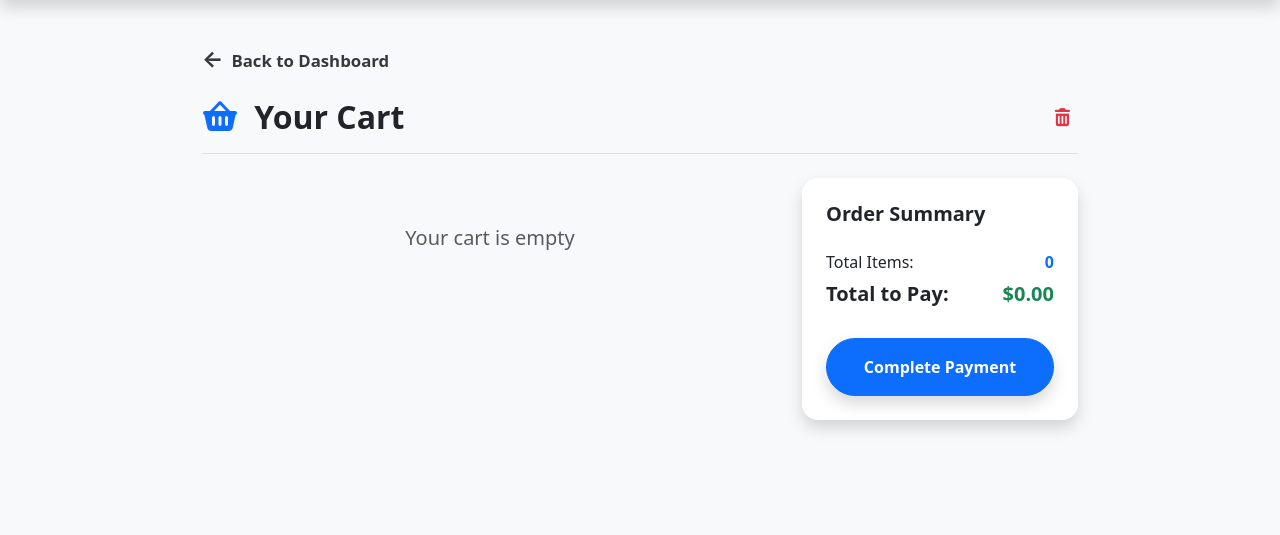
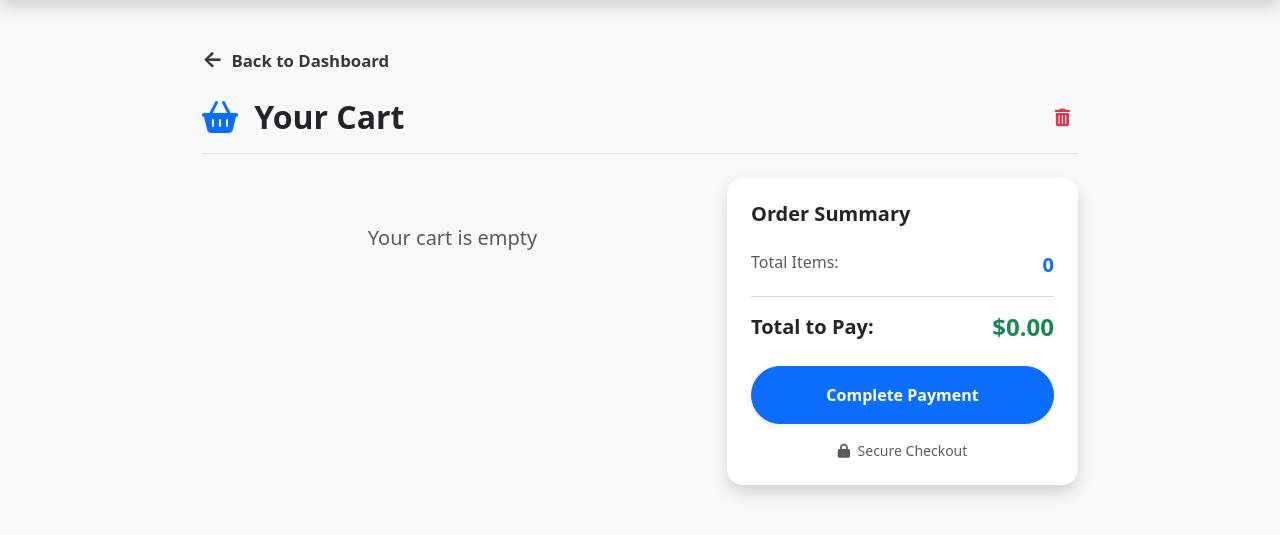
Before and after one commit to elvis-kitonsa/ecommerce_project, a Django app: page /cart/ in a window 1280 px wide. Shown: the part 50-585 px from the top of the page. Run offline with Django 5.2, Linux system fonts and the light colour scheme.

Commit message:
UI: Balanced cart layout (7:5 ratio), added Font Awesome trust icons, and sticky summary card

```diff
--- a/shop/templates/shop/cart.html
+++ b/shop/templates/shop/cart.html
@@ -8,9 +8,10 @@
 <head>
     <meta charset="UTF-8">
     <meta name="viewport" content="width=device-width, initial-scale=1.0">
-    <title>Shopping Cart</title>
+    <title>Tech Store | Shopping Cart</title>
     <link href="https://cdn.jsdelivr.net/npm/bootstrap@5.3.0/dist/css/bootstrap.min.css" rel="stylesheet">
     <link rel="stylesheet" href="https://cdnjs.cloudflare.com/ajax/libs/font-awesome/6.0.0/all.min.css">
+    <link rel="stylesheet" href="https://cdnjs.cloudflare.com/ajax/libs/font-awesome/6.0.0/css/all.min.css">
     <style>
         /* Custom styles for the cart page */
         .qty-control {
@@ -69,30 +70,39 @@
     </div>
 
     <div class="row g-4 align-items-start">
-        <div class="col-lg-8">
+        <div class="col-lg-7">
             <div id="cart-page-items">
                 <!-- Cart items will be dynamically inserted here by JavaScript -->
                 <p class="text-muted">Loading your items...</p>
             </div>
         </div>
 
-        <div class="col-lg-4">
-            <div class="card shadow border-0 rounded-4">
+        <!-- Order Summary Section -->
+         <!-- Displays total items and total price with checkout button -->
+        <div class="col-lg-8 col-xl-5">
+            <div class="card shadow border-0 rounded-4 sticky-top" style="top: 2rem;">
                 <div class="card-body p-4">
-                    <!-- Order Summary Section -->
-                     <!-- Displays total items and total price, with a checkout button -->
                     <h5 class="card-title fw-bold mb-4">Order Summary</h5>
-                    <div class="d-flex justify-content-between mb-2">
-                        <span>Total Items:</span>
-                        <span id="cart-page-count" class="fw-bold text-primary">0</span>
+
+                    <div class="d-flex justify-content-between mb-3">
+                        <span class="text-muted">Total Items:</span>
+                        <span id="cart-page-count" class="fw-bold text-primary fs-5">0</span>
                     </div>
-                    <div class="d-flex justify-content-between mb-4">
-                        <span class="h5 fw-bold">Total to Pay:</span>
-                        <span id="cart-page-total" class="h5 fw-bold text-success">$0.00</span>
+
+                    <hr class="text-muted opacity-25">
+
+                    <div class="d-flex justify-content-between align-items-center mb-4">
+                        <span class="h5 fw-bold mb-0">Total to Pay:</span>
+                        <span id="cart-page-total" class="h4 fw-bold text-success mb-0">$0.00</span>
                     </div>
-                    <button id="checkout-btn" class="btn btn-primary w-100 py-3 rounded-pill fw-bold shadow">
+
+                    <button id="checkout-btn" class="btn btn-primary w-100 py-3 rounded-pill fw-bold shadow-sm transition-all">
                         Complete Payment
                     </button>
+
+                    <p class="text-center text-muted small mt-3 mb-0">
+                        <i class="fas fa-lock me-1"></i> Secure Checkout
+                    </p>
                 </div>
             </div>
         </div>
```
